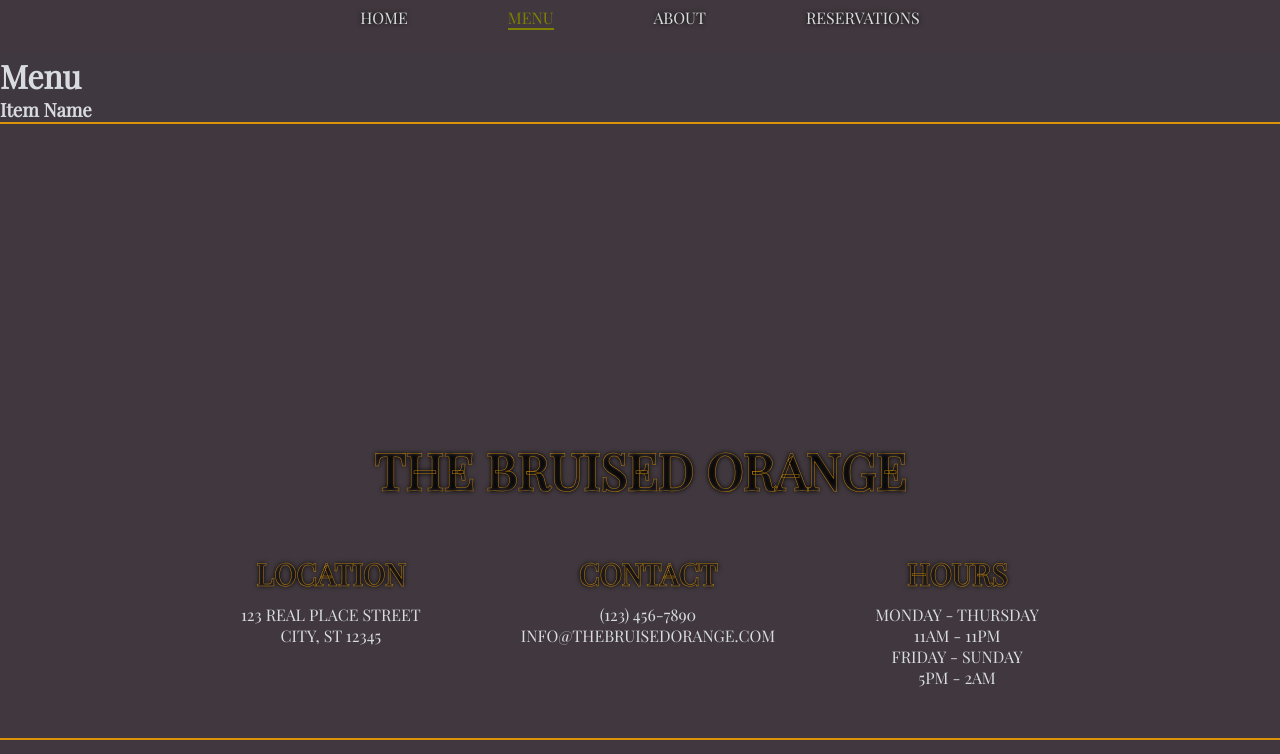
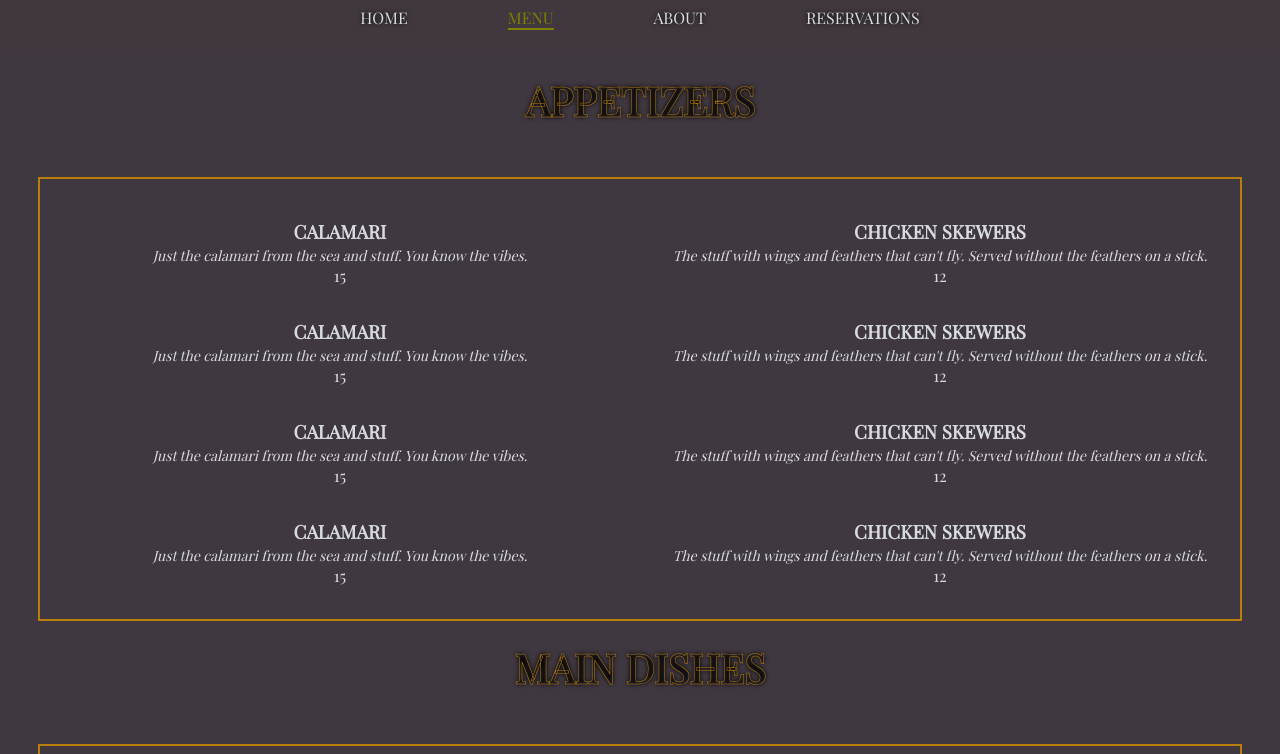
Before and after one commit to chewitt1/TheBruisedOrange, a website built with webpack: page dist/index.html in a window 1280 px wide. Both pictures are taken after a click on the item "MENU". Shown: the part 46-800 px from the top of the page. Built offline with nearby package versions, Linux system fonts and the light colour scheme; files whose address does not match are found by name; a web font is replaced by a local one.

Commit message:
Finish Menu Page Shell

```diff
--- a/src/home.css
+++ b/src/home.css
@@ -55,13 +55,12 @@
     z-index: 1;
 }
 
-section{
+#homeSection{
     height: 200vh;
     text-align: center;
     background: #403840;
     display: flex; flex-direction: column; align-items: center; text-align: center;
     padding: 40px;
-    box-shadow: 0 0 10px red;
 }
 
 #traits{
--- a/src/index.js
+++ b/src/index.js
@@ -1,5 +1,6 @@
 import "./style.css";
-import "./home.css"
+import "./home.css";
+import "./menu.css";
 import "./shell";
 import { NavBar, Home, Menu, About, Reservations, Footer } from "./shell";
 let navItems = document.querySelectorAll(".navItem");
--- /dev/null
+++ b/src/menu.css
@@ -0,0 +1,36 @@
+#menu{
+    box-sizing: border-box;
+    text-align: center;
+    display: flex; flex-direction: column; align-items: center; text-align: center;
+    width: 100%;
+    padding: 0 40px;
+    padding-bottom: 40px;
+}
+#menu *{
+    width: 100%;
+}
+#menu h1{
+    color: transparent; text-shadow: 0 0 5px black;
+    text-transform: uppercase;
+    -webkit-text-stroke-width: 0.5px;
+    -webkit-text-stroke-color: #ba7f09;
+    font-size: 40px;
+    margin-top: 20px;
+}
+
+.menu-section{
+    margin-top: 50px;
+    padding-top: 40px;
+    border: 2px double #ba7f09;
+}
+
+.menu-row{
+    display: flex;
+    height: 100px;
+}
+.menu-row h3{
+    text-transform: uppercase;
+}
+.menu-row i{
+    font-size: 14px;
+}
--- a/src/shell.js
+++ b/src/shell.js
@@ -160,16 +160,73 @@ export function Home(){
 }
 
 export function Menu(){
-    let tab = document.createElement("div");
+    let menu = document.createElement("div");
+    menu.id = "menu";
+    let appetizersTitle = document.createElement("h1"); appetizersTitle.innerHTML = "APPETIZERS";
+    menu.appendChild(appetizersTitle);
+    let appetizers = document.createElement("section");
+    appetizers.classList.add("menu-section");
+    for(let i = 0; i < 4; i++){
+        appetizers.appendChild(
+            MenuRow(
+                MenuItem("Calamari", 15, "Just the calamari from the sea and stuff. You know the vibes."),
+                MenuItem("Chicken Skewers", 12, "The stuff with wings and feathers that can't fly. Served without the feathers on a stick.")
+            )
+        );
+    }
+    menu.appendChild(appetizers);
 
-    let homeTitle = document.createElement("h1");
-    homeTitle.innerHTML = "Menu";
-    tab.appendChild(homeTitle);
+    let mainDishesTitle = document.createElement("h1"); mainDishesTitle.innerHTML = "MAIN DISHES";
+    menu.appendChild(mainDishesTitle);
+    let mainDishes = document.createElement("section");
+    mainDishes.classList.add("menu-section");
+    for(let i = 0; i < 4; i++){
+        mainDishes.appendChild(
+            MenuRow(
+                MenuItem("Fish", 35, "Just the fish from the sea and stuff. You know the vibes."),
+                MenuItem("Steak", 40, "You can have it anyway you want it. Almost alive or charred. We don't judge here.")
+            )
+        );
+    }
+    menu.appendChild(mainDishes);
 
-    let homeTag = document.createElement("h3");
-    homeTag.innerHTML = "Item Name";
-    tab.appendChild(homeTag);
-    return tab;
+    let dessertsTitle = document.createElement("h1"); dessertsTitle.innerHTML = "DESSERTS";
+    menu.appendChild(dessertsTitle);
+    let desserts = document.createElement("section");
+    desserts.classList.add("menu-section");
+    for(let i = 0; i < 4; i++){
+        desserts.appendChild(
+            MenuRow(
+                MenuItem("Cake", 14, "The Yummy Stuff"),
+                MenuItem("Pecan Pie", 40, "The other yummy stuff")
+            )
+        );
+    }
+    menu.appendChild(desserts);
+    return menu;
+}
+
+
+function MenuRow(item1, item2){
+    let menuRow = document.createElement("div");
+    menuRow.classList.add("menu-row");
+    menuRow.appendChild(item1); menuRow.appendChild(item2);
+    return menuRow;
+}
+
+function MenuItem(name, price, description){
+    let itemName = document.createElement("h3");
+    itemName.innerHTML = name;
+    let itemDescription = document.createElement("p");
+    itemDescription.innerHTML = "<i>" + description + "</i>";
+    let itemPrice = document.createElement("p");
+    itemPrice.innerHTML = price
+
+    let menuItem = document.createElement("div");
+    menuItem.classList.add("menu-item");
+
+    menuItem.appendChild(itemName); menuItem.appendChild(itemDescription); menuItem.appendChild(itemPrice);
+    return menuItem;
 }
 
 export function About(){
--- a/src/style.css
+++ b/src/style.css
@@ -82,7 +82,7 @@ nav > ul{
 footer{
     height: 100vh; width: 100%;
     padding-top: 100px;
-    background-color: #40383e; border-top: 2px solid #db9407;
+    background-color: #40383e;
     display: flex; flex-direction: column; align-items: center; text-align: center; justify-content: center;
     gap: 50px;
 }
```
Also changed, not shown: dist/main.js.
